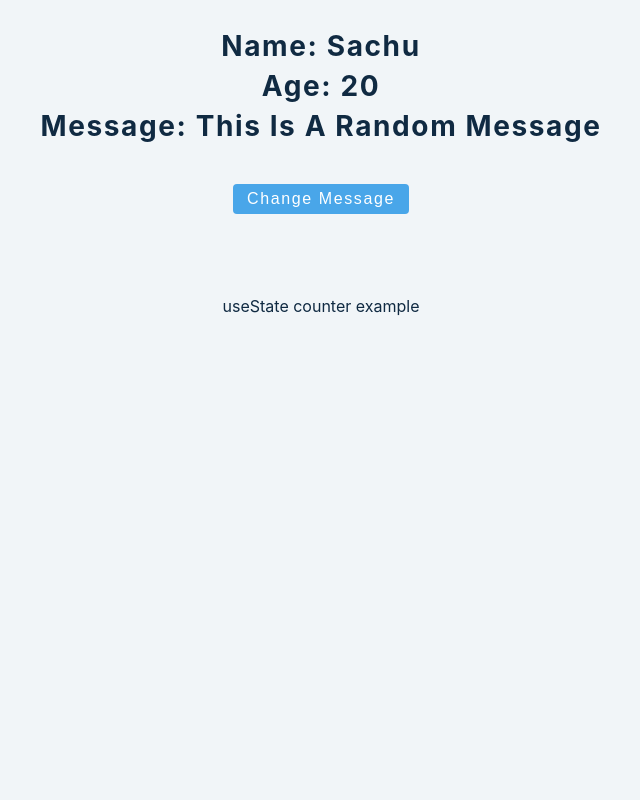
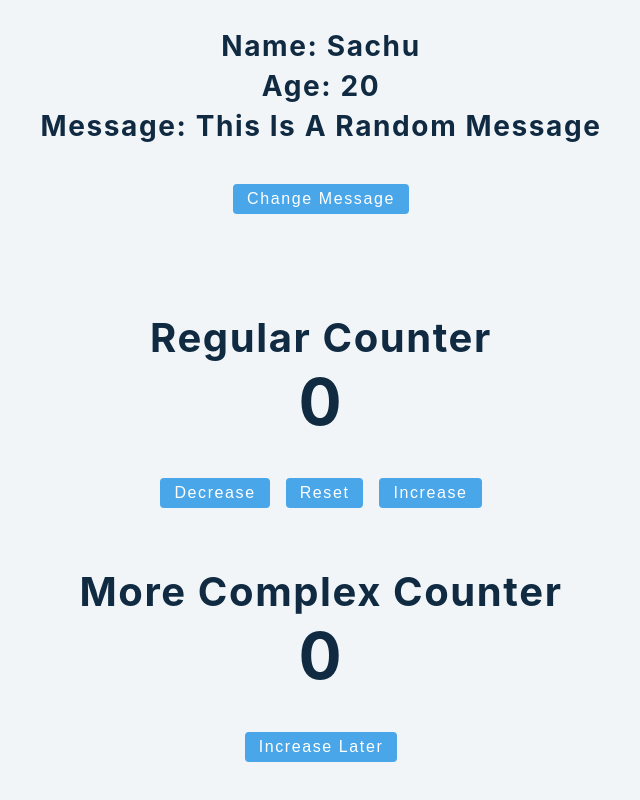
Before and after one commit to sachuverma/React-Basic-Projects, a React (Create React App) app in the folder starter/: page / in a window 1280 px wide. Shown: the part 732-1532 px from the top of the page, without its empty margins (319-959 px from the left). Before the commit the page ends 1170 px from the top, so only its background shows below. Built offline with nearby package versions, Linux system fonts and the light colour scheme.

Commit message:
functional update form

```diff
--- a/starter/src/index.css
+++ b/starter/src/index.css
@@ -321,5 +321,5 @@ p {
 
 div {
   padding-top: 40px;
-  padding-bottom: 40px;
+  /* padding-bottom: 40px; */
 }
--- a/starter/src/tutorial/1-useState/setup/5-useState-counter.js
+++ b/starter/src/tutorial/1-useState/setup/5-useState-counter.js
@@ -1,7 +1,45 @@
 import React, { useState } from "react";
 
 const UseStateCounter = () => {
-  return <div>useState counter example</div>;
+  const [value, setValue] = useState(0);
+
+  const reset = () => {
+    setValue(0);
+  };
+
+  const increaseLater = () => {
+    setTimeout(() => {
+      // setValue(value + 1);
+      setValue((prevState) => {
+        return prevState + 1;
+      });
+    }, 2000);
+  };
+
+  return (
+    <div>
+      <section style={{ margin: "4rem 0" }}>
+        <h2> regular counter</h2>
+        <h1>{value}</h1>
+        <button className="btn" onClick={() => setValue(value - 1)}>
+          decrease
+        </button>
+        <button className="btn" onClick={reset}>
+          reset
+        </button>
+        <button className="btn" onClick={() => setValue(value + 1)}>
+          increase
+        </button>
+      </section>
+      <section style={{ margin: "4rem 0" }}>
+        <h2> more complex counter</h2>
+        <h1>{value}</h1>
+        <button className="btn" onClick={increaseLater}>
+          increase later
+        </button>
+      </section>
+    </div>
+  );
 };
 
 export default UseStateCounter;
```
